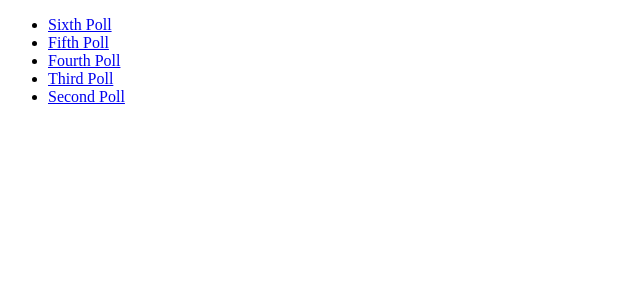
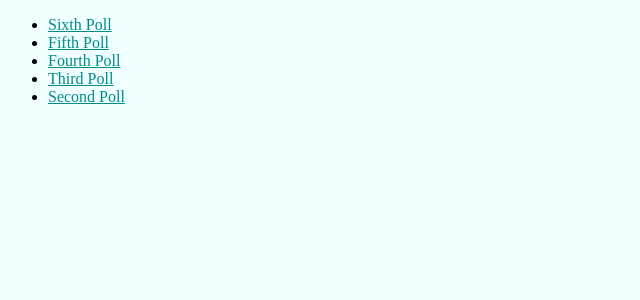
Before and after one commit to RomanDomaratsky/polls, a Django app: page /polls/ in a window 1280 px wide. Shown: the top 300 px of the page, without its empty margins (0-640 px from the left). Run offline with Django 4.2, Linux system fonts and the light colour scheme; data comes from the database, SQL or seed files in the repository; both versions use the stored data as it was after the commit.

Commit message:
Added styles

```diff
--- /dev/null
+++ b/polls/static/polls/style.css
@@ -0,0 +1,6 @@
+li a {
+    color: darkcyan;
+}
+body {
+    background: azure;
+}
--- a/polls/templates/polls/detail.html
+++ b/polls/templates/polls/detail.html
@@ -5,6 +5,8 @@
     <title>Details</title>
 </head>
 <body>
+    {% load static %}
+    <link rel="stylesheet" type="text/css" href="{% static 'polls/style.css' %}">
     <form action="{% url 'polls:vote' question.id %}" method="post">
 {% csrf_token %}
 <fieldset>
--- a/polls/templates/polls/index.html
+++ b/polls/templates/polls/index.html
@@ -5,6 +5,8 @@
     <title>Home Page</title>
 </head>
 <body>
+    {% load static %}
+    <link rel="stylesheet" type="text/css" href="{% static 'polls/style.css' %}">
     {% if latest_question_list %}
     <ul>
     {% for question in latest_question_list %}
--- a/polls/templates/polls/results.html
+++ b/polls/templates/polls/results.html
@@ -5,6 +5,9 @@
     <title>Results</title>
 </head>
 <body>
+    {% load static %}
+    <link rel="stylesheet" type="text/css" href="{% static 'polls/style.css' %}">
+
     <h1>{{ question.question_text }}</h1>
 
     <ul>
```
Also changed, not shown: db.sqlite3.
